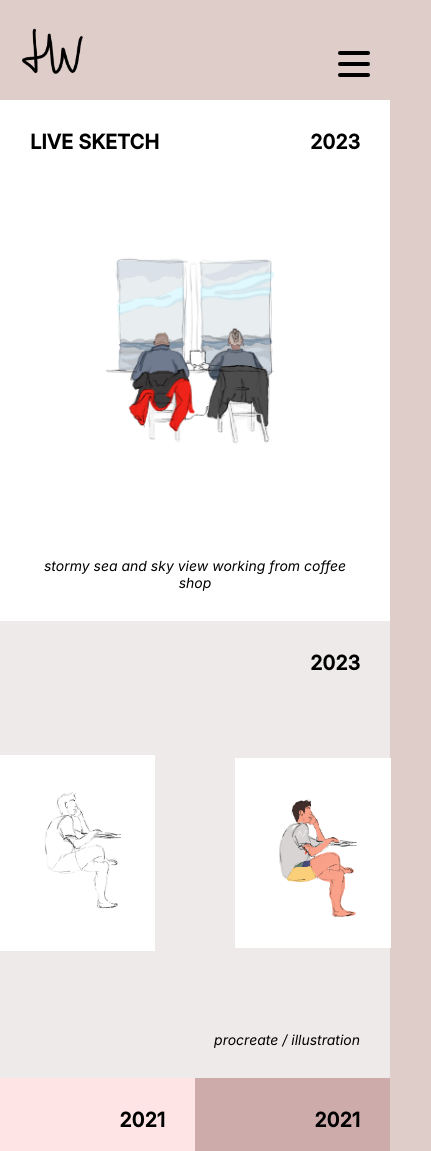
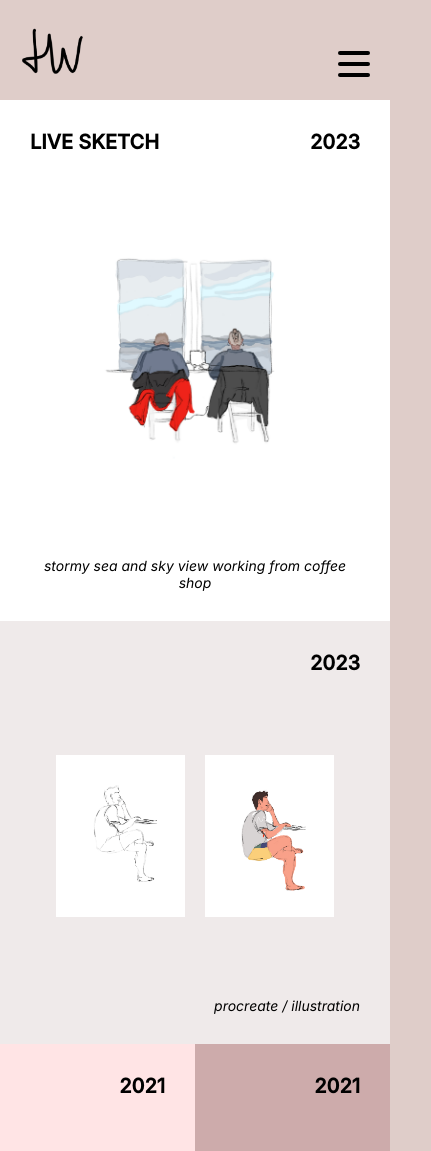
Before and after one commit to hannahw1ll1ams/portfolio, a React (Create React App) app: page /portfolio/illustrations in a window 390 px wide. Shown: the top 1151 px of the page, 431 px wide, since content can reach past the window. Built offline with nearby package versions, Linux system fonts and the light colour scheme.

Commit message:
add responsiveness to illustrations

```diff
--- a/src/Pages/Sub-pages/Illustrations.js
+++ b/src/Pages/Sub-pages/Illustrations.js
@@ -83,7 +83,7 @@ export default function IllustrationsPage() {
                     <h1></h1>
                     <h1>2022</h1>
                 </div>
-                <img className="liveSketchSingleImage" src= {hugging} alt='hugging'/>
+                <img className="pictureSketch" src= {hugging} alt='hugging'/>
                 <div className="bottomText">
                     <h1></h1>
                     <p className="imageKeyWords">picture sketch</p>
--- a/src/css/Sub-pages/illustrations.css
+++ b/src/css/Sub-pages/illustrations.css
@@ -2,28 +2,22 @@
     background-color: white;
 }
 .liveSketchSingleImage {
-    /* height: 700px; */
-    width: 50%;
+    width: 33%;
+}
+.pictureSketch {
+    width: 25%;
 }
 
 .procrastinationContainer {
     background-color: #EFEAEA;
-    /* display: flex;
-    justify-content: center;
-    align-items: center; */
 }
 .imageContainer {
     display: flex;
     justify-content: center;
-    align-items: center;
-    /* height: 700px; */
-    /* width: 50%; */
 }
 
 .procrastination {
-    /* height: 700px;   */
-
-    width: 40%;
+    width: 33%;
     padding: 0px 40px;
 }
 
@@ -33,13 +27,37 @@
 }
 .twoRunnersContainer {
     background-color: #FFE4E5;
-    width: 70%;
+    width: 60%;
 }
 .inesContainer {
     background-color: #CDABAB;
-    width: 70%;
+    width: 60%;
 }
 
 .halfSingleImage {
-    width: 70%;
+    width: 58%;
 }
+
+@media screen and (max-width: 800px) {
+    .procrastination {
+        padding: 0px 30px;
+    }
+    .liveSketchSingleImage {
+        width: 50%;
+    }
+    .pictureSketch {
+        width: 38%;
+    }
+  }
+
+@media screen and (max-width: 600px) {
+    .procrastination {
+        padding: 0px 10px;
+    }
+    .liveSketchSingleImage {
+        width: 50%;
+    }
+    .pictureSketch {
+        width: 50%;
+    }
+  }
```
